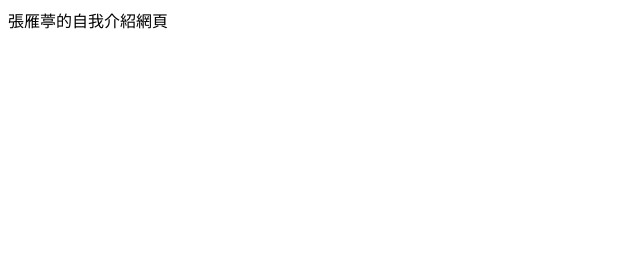
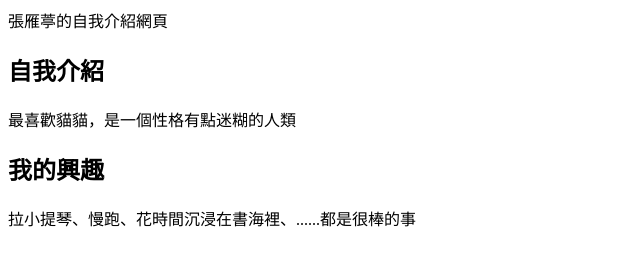
Before and after one commit to stumeow/web, a plain HTML site: page index.htm in a window 1280 px wide. Shown: the whole page, without its empty margins (0-640 px from the left). Drawn offline with Linux system fonts and the light colour scheme.

Commit message:
Update index.htm

```diff
--- a/index.htm
+++ b/index.htm
@@ -5,6 +5,16 @@
     張雁葶的自我介紹網頁</title>
   </head>
   <body>
+    <h2>自我介紹</h2>
+
+    <p>最喜歡貓貓，是一個性格有點迷糊的人類
+
+    <h2>我的興趣</h2>
+
+    <p>拉小提琴、慢跑、花時間沉浸在書海裡、......都是很棒的事
+
+
+
 
   </body>
 </html>
```
